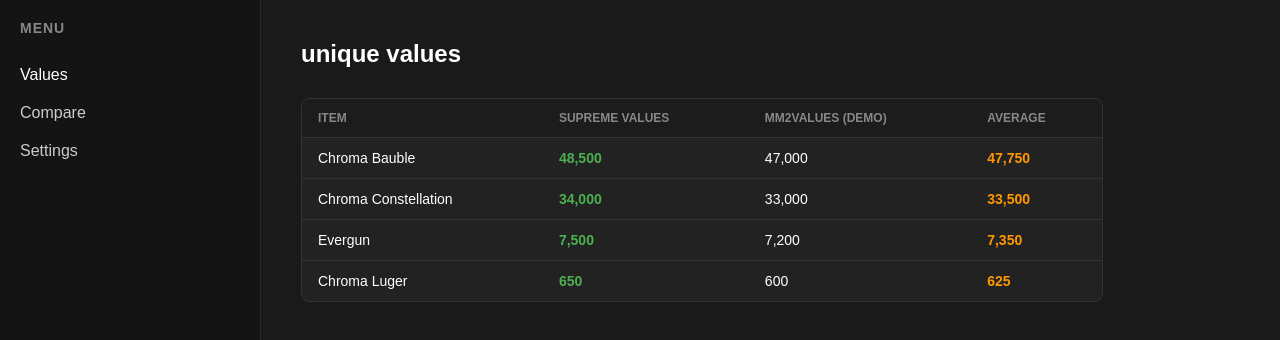
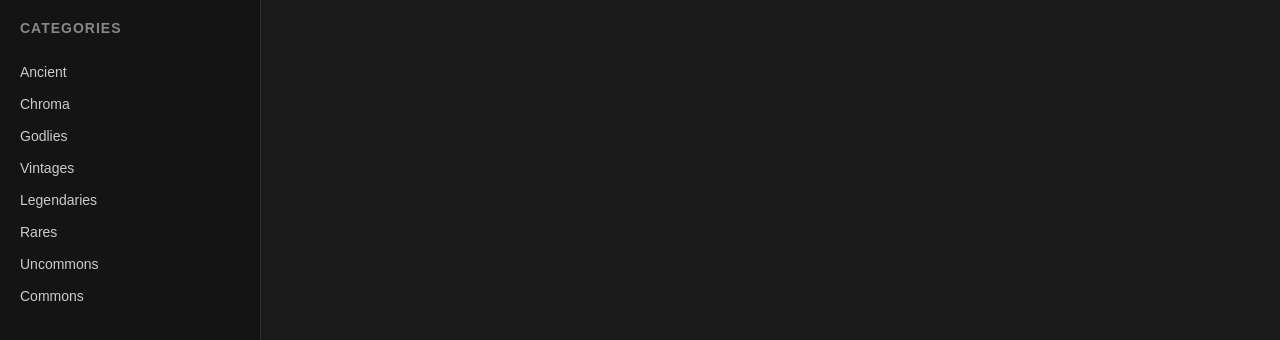
Before and after one commit to knqwx/uniquevals, a plain HTML site: page val.html in a window 1280 px wide. Shown: the top 340 px of the page. Drawn offline with Linux system fonts and the light colour scheme.

Commit message:
Refactor sidebar and remove unused elements

```diff
--- a/val.html
+++ b/val.html
@@ -4,96 +4,24 @@
     <meta charset="UTF-8">
     <title>MM2 Aggregator</title>
     <style>
-        body { background: #1a1a1a; color: #fff; font-family: Arial, sans-serif; margin: 0; display: flex; height: 100vh; overflow: hidden; }
-        aside { width: 220px; background: #141414; border-right: 1px solid #2c2c2c; padding: 20px; display: flex; flex-direction: column; flex-shrink: 0; }
+        body { background: #1a1a1a; color: #fff; font-family: Arial, sans-serif; margin: 0; display: flex; height: 100vh; }
+        aside { width: 220px; background: #141414; border-right: 1px solid #2c2c2c; padding: 20px; display: flex; flex-direction: column; }
         .sidebar-title { font-size: 14px; font-weight: bold; color: #888; margin-bottom: 20px; text-transform: uppercase; letter-spacing: 1px; }
-        .sidebar-item { color: #ccc; text-decoration: none; padding: 10px 0; display: block; cursor: pointer; transition: color 0.2s; }
-        .sidebar-item:hover, .sidebar-item.active { color: #fff; }
-        main { flex: 1; display: flex; flex-direction: column; padding: 40px; overflow-y: auto; }
-        h1 { font-size: 24px; margin: 0 0 30px 0; text-transform: lowercase; }
-
-        /* Стили для таблицы предметов */
-        .table-container { background: #222; border: 1px solid #333; border-radius: 8px; overflow: hidden; max-width: 800px; display: none; }
-        .table-container.active { display: block; }
-        table { width: 100%; border-collapse: collapse; text-align: left; }
-        th, td { padding: 12px 16px; border-bottom: 1px solid #333; font-size: 14px; }
-        th { background: #1c1c1c; color: #888; font-weight: bold; text-transform: uppercase; font-size: 12px; }
-        tr:last-child td { border-bottom: none; }
-        tr:hover { background: #262626; }
-        .supreme-price { color: #4CAF50; font-weight: bold; }
-        .avg-price { color: #ff9800; font-weight: bold; }
+        .sidebar-item { color: #ccc; text-decoration: none; padding: 8px 0; font-size: 14px; transition: color 0.2s; display: block; }
+        .sidebar-item:hover { color: #fff; }
     </style>
 </head>
 <body>
     <aside>
-        <div class="sidebar-title">Menu</div>
-        <a class="sidebar-item active" onclick="switchTab('values')">Values</a>
-        <a class="sidebar-item" onclick="switchTab('compare')">Compare</a>
-        <a class="sidebar-item" onclick="switchTab('settings')">Settings</a>
+        <div class="sidebar-title">Categories</div>
+        <a href="#" class="sidebar-item">Ancient</a>
+        <a href="#" class="sidebar-item">Chroma</a>
+        <a href="#" class="sidebar-item">Godlies</a>
+        <a href="#" class="sidebar-item">Vintages</a>
+        <a href="#" class="sidebar-item">Legendaries</a>
+        <a href="#" class="sidebar-item">Rares</a>
+        <a href="#" class="sidebar-item">Uncommons</a>
+        <a href="#" class="sidebar-item">Commons</a>
     </aside>
-
-    <main>
-        <h1>unique values</h1>
-
-        <!-- Вкладка Values с предметами Supreme -->
-        <div id="values-tab" class="table-container active">
-            <table>
-                <thead>
-                    <tr>
-                        <th>Item</th>
-                        <th>Supreme Values</th>
-                        <th>MM2Values (Demo)</th>
-                        <th>Average</th>
-                    </tr>
-                </thead>
-                <tbody>
-                    <tr>
-                        <td>Chroma Bauble</td>
-                        <td class="supreme-price">48,500</td>
-                        <td>47,000</td>
-                        <td class="avg-price">47,750</td>
-                    </tr>
-                    <tr>
-                        <td>Chroma Constellation</td>
-                        <td class="supreme-price">34,000</td>
-                        <td>33,000</td>
-                        <td class="avg-price">33,500</td>
-                    </tr>
-                    <tr>
-                        <td>Evergun</td>
-                        <td class="supreme-price">7,500</td>
-                        <td>7,200</td>
-                        <td class="avg-price">7,350</td>
-                    </tr>
-                    <tr>
-                        <td>Chroma Luger</td>
-                        <td class="supreme-price">650</td>
-                        <td>600</td>
-                        <td class="avg-price">625</td>
-                    </tr>
-                </tbody>
-            </table>
-        </div>
-
-        <!-- Заглушки для других вкладок -->
-        <div id="compare-tab" class="table-container" style="padding: 20px; color: #888;">
-            Comparison feature coming soon...
-        </div>
-        <div id="settings-tab" class="table-container" style="padding: 20px; color: #888;">
-            Settings panel coming soon...
-        </div>
-    </main>
-
-    <script>
-        function switchTab(tabName) {
-            // Переключение активных пунктов меню
-            document.querySelectorAll('.sidebar-item').forEach(item => item.classList.remove('active'));
-            event.target.classList.add('active');
-
-            // Переключение таблиц/контента
-            document.querySelectorAll('.table-container').forEach(cont => cont.classList.remove('active'));
-            document.getElementById(tabName + '-tab').classList.add('active');
-        }
-    </script>
 </body>
 </html>
```
